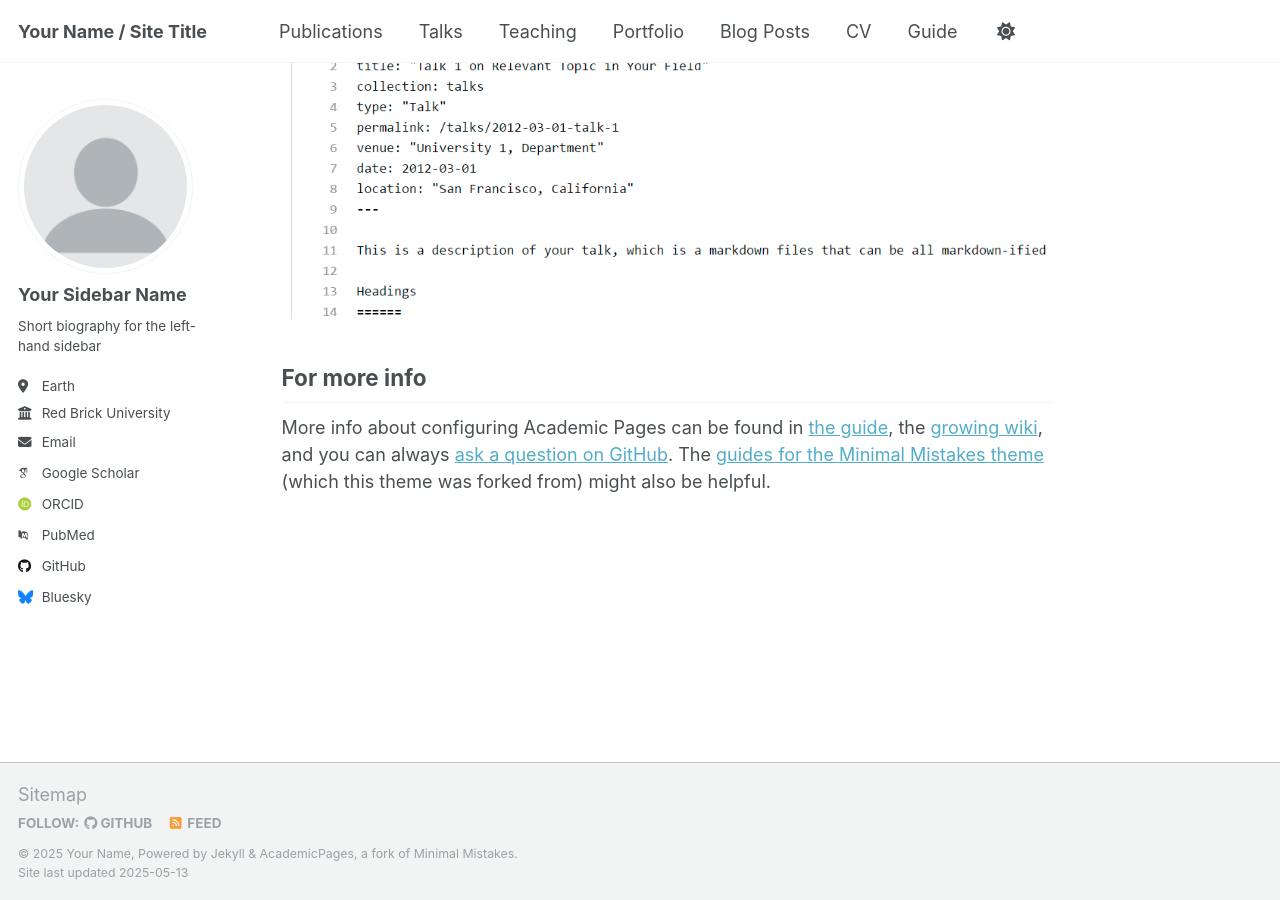
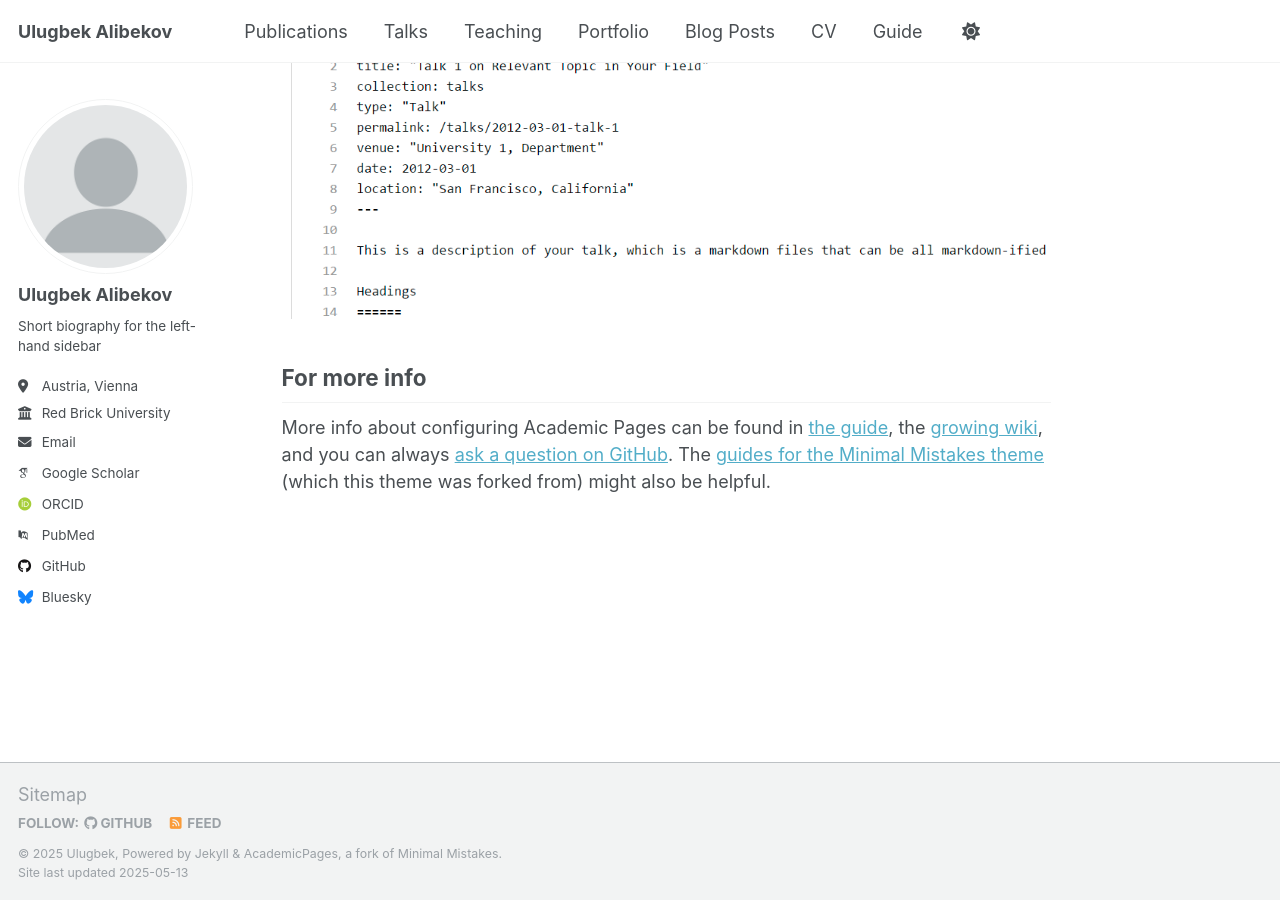
Before and after one commit to a1ibekov/a1ibekov.github.io, a Jekyll site: the page built from _pages/about.md, in a window 1280 px wide and 900 px high, scrolled down 2636 px. Built offline with Jekyll 4.4.1, drawn with Linux system fonts in a browser that asks for light colours; some web fonts are replaced.

Commit message:
Update _config.yml

```diff
--- a/_config.yml
+++ b/_config.yml
@@ -9,13 +9,13 @@
 # Basic Site Settings
 locale                   : "en-US"
 site_theme               : "default"
-title                    : "Your Name / Site Title"
+title                    : "Ulugbek Alibekov"
 title_separator          : "-"
-name                     : &name "Your Name"
+name                     : &name "Ulugbek"
 description              : &description "personal description"
-url                      : https://academicpages.github.io # the base hostname & protocol for your site e.g. "https://[your GitHub username].github.io" or if you already have some other page hosted on Github then use "https://[your GitHub username].github.io/[Your Repo Name]"
+url                      : https://a1ibekov.github.io # the base hostname & protocol for your site e.g. "https://[your GitHub username].github.io" or if you already have some other page hosted on Github then use "https://[your GitHub username].github.io/[Your Repo Name]"
 baseurl                  : "" # the subpath of your site, e.g. "/blog"
-repository               : "academicpages/academicpages.github.io"
+repository               : "a1ibekov/a1ibekov.github.io"
 
 # Site Author - The following control what appear as part of the author content on the side bar.
 #               If a field is blank the icon and link will not appear, otherwise it will be shown.
@@ -23,10 +23,10 @@ repository               : "academicpages/academicpages.github.io"
 author:
   # Biographic information
   avatar           : "profile.png"
-  name             : "Your Sidebar Name"
+  name             : "Ulugbek Alibekov"
   pronouns         : # example: "she/her"
   bio              : "Short biography for the left-hand sidebar"
-  location         : "Earth"
+  location         : "Austria, Vienna"
   employer         : "Red Brick University"
   uri              : # URL
   email            : "none@example.org"
```
